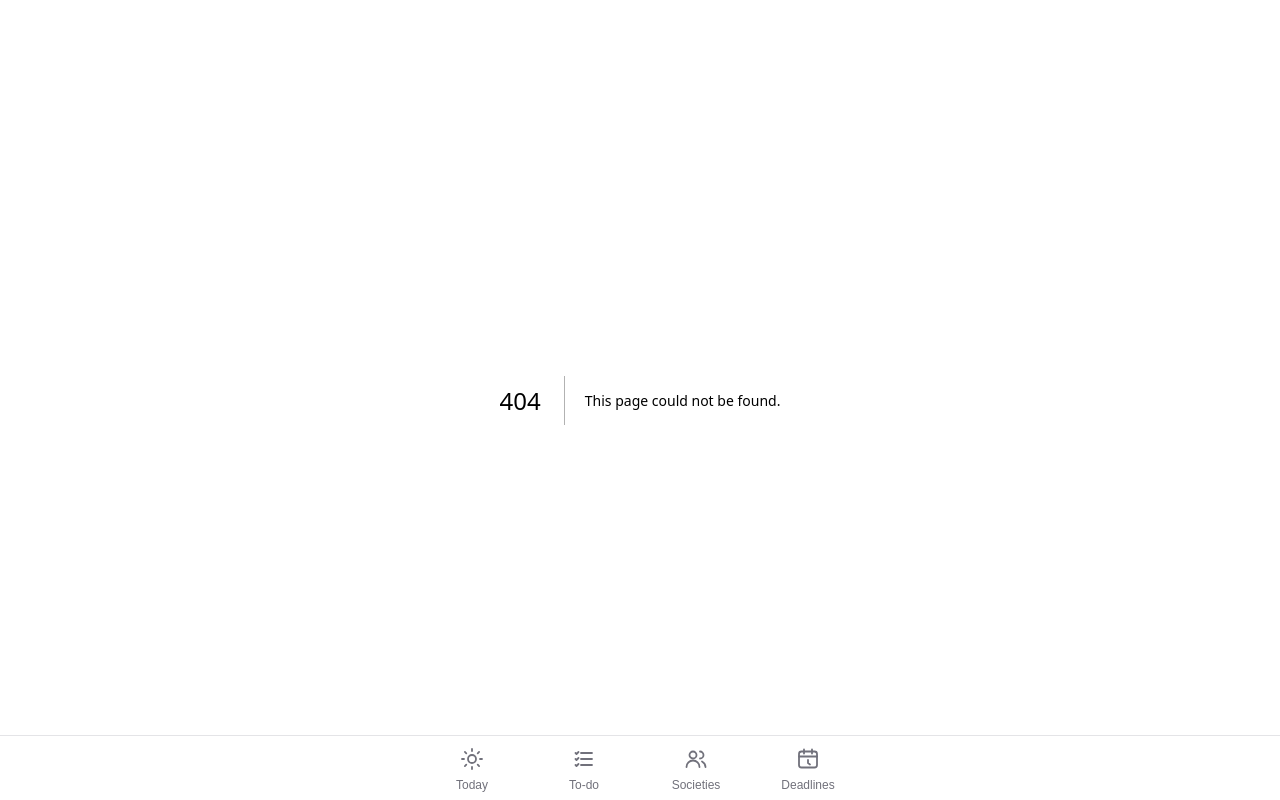
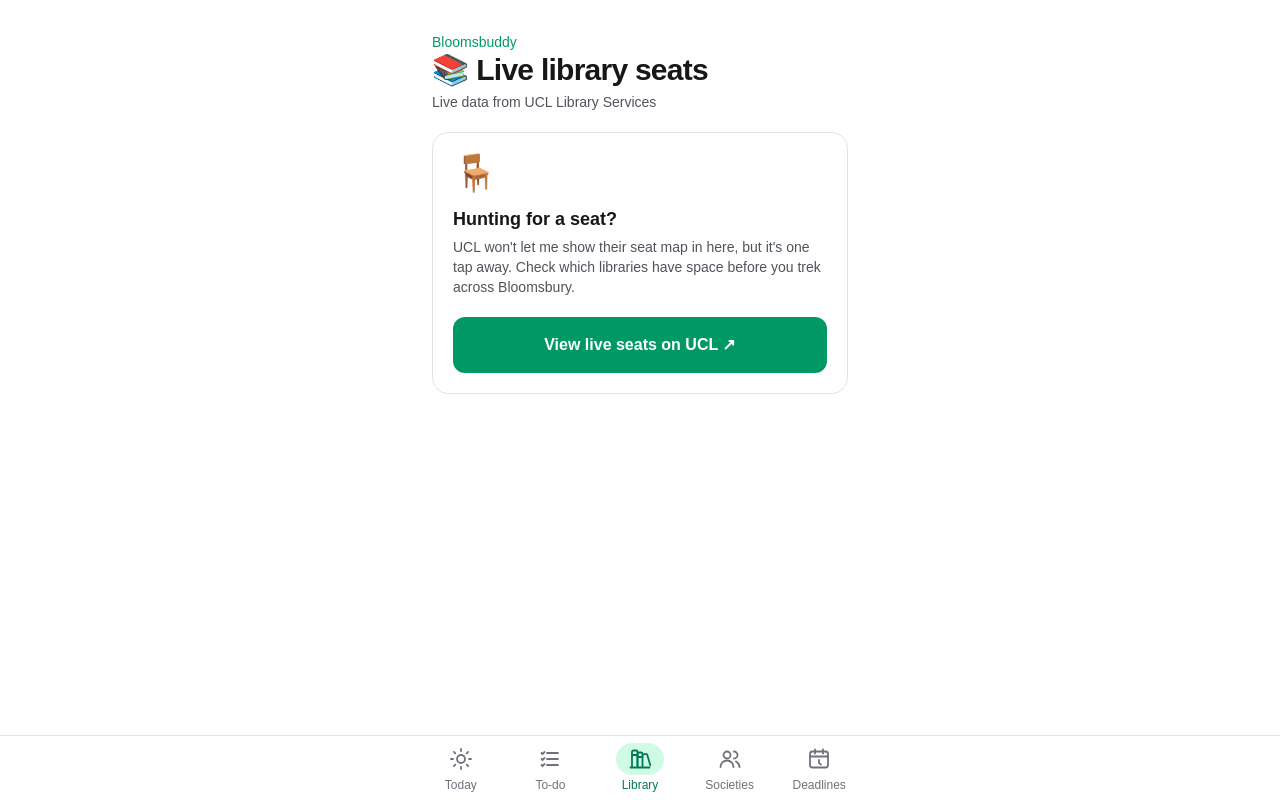
Before and after one commit to rufusgsmith/bloomsbuddy, a Next.js app: page /library in a window 1280 px wide. Before the commit this address had no page. Built offline with nearby package versions, Linux system fonts and the light colour scheme.

Commit message:
Library seats added but with just a link to the website

```diff
--- /dev/null
+++ b/app/library/library-view.tsx
@@ -0,0 +1,37 @@
+// The Library tab. Links out to UCL's live seat page: UCL sends X-Frame-Options: SAMEORIGIN
+// (and Cloudflare's bot check), so it can't be embedded in an iframe here.
+// Nothing is fetched server-side: recommendations keep using the mock seat estimates.
+
+const SEATS_URL = "https://www.ucl.ac.uk/library/forms/indigo-seat-availability.php?loc=all";
+
+export function LibraryView() {
+  return (
+    <main className="mx-auto w-full max-w-md px-4 pb-28 pt-8">
+      <header className="mb-5">
+        <p className="text-sm font-medium text-emerald-600 dark:text-emerald-400">Bloomsbuddy</p>
+        <h1 className="text-3xl font-semibold tracking-tight">📚 Live library seats</h1>
+        <p className="mt-1 text-sm text-zinc-600 dark:text-zinc-400">
+          Live data from UCL Library Services
+        </p>
+      </header>
+      <section className="rounded-2xl border border-zinc-200 bg-white p-5 dark:border-zinc-800 dark:bg-zinc-900">
+        <p className="text-4xl" aria-hidden>
+          🪑
+        </p>
+        <h2 className="mt-3 text-lg font-semibold">Hunting for a seat?</h2>
+        <p className="mt-1 text-sm text-zinc-600 dark:text-zinc-400">
+          UCL won&apos;t let me show their seat map in here, but it&apos;s one tap away. Check
+          which libraries have space before you trek across Bloomsbury.
+        </p>
+        <a
+          href={SEATS_URL}
+          target="_blank"
+          rel="noopener noreferrer"
+          className="mt-5 flex min-h-14 w-full items-center justify-center rounded-xl bg-emerald-600 px-4 text-base font-semibold text-white hover:bg-emerald-700 dark:bg-emerald-500 dark:text-emerald-950 dark:hover:bg-emerald-400"
+        >
+          View live seats on UCL ↗
+        </a>
+      </section>
+    </main>
+  );
+}
--- /dev/null
+++ b/app/library/page.tsx
@@ -0,0 +1,10 @@
+import type { Metadata } from "next";
+import { LibraryView } from "./library-view";
+
+export const metadata: Metadata = {
+  title: "Library · Bloomsbuddy",
+};
+
+export default function LibraryPage() {
+  return <LibraryView />;
+}
--- a/app/tab-bar.tsx
+++ b/app/tab-bar.tsx
@@ -25,6 +25,18 @@
       <>
         <path d="M9 6h11M9 12h11M9 18h11" />
         <path d="m3.5 6 1 1 2-2M3.5 12l1 1 2-2M3.5 18l1 1 2-2" />
+      </>
+    ),
+  },
+  {
+    href: "/library",
+    label: "Library",
+    icon: (
+      <>
+        <path d="M4 19.5V5a1.5 1.5 0 0 1 1.5-1.5H8A1.5 1.5 0 0 1 9.5 5v14.5" />
+        <path d="M9.5 19.5V7a1.5 1.5 0 0 1 1.5-1.5h2A1.5 1.5 0 0 1 14.5 7v12.5" />
+        <path d="m15 7.6 2.4-.7a1.5 1.5 0 0 1 1.9 1l3 10.4" />
+        <path d="M2.5 20.5h19M4 8h5.5M9.5 10h5" />
       </>
     ),
   },
@@ -65,7 +77,7 @@
       aria-label="Main"
       className="fixed inset-x-0 bottom-0 z-40 border-t border-zinc-200 bg-white/95 pb-[env(safe-area-inset-bottom)] backdrop-blur dark:border-zinc-800 dark:bg-zinc-950/95"
     >
-      <ul className="mx-auto grid w-full max-w-md grid-cols-4">
+      <ul className="mx-auto grid w-full max-w-md grid-cols-5">
         {TABS.map((tab) => {
           const active = isActive(pathname, tab.href);
           return (
@@ -80,7 +92,7 @@
                 }`}
               >
                 <span
-                  className={`flex h-8 w-14 items-center justify-center rounded-full ${
+                  className={`flex h-8 w-12 items-center justify-center rounded-full ${
                     active ? "bg-emerald-100 dark:bg-emerald-950" : ""
                   }`}
                 >
```
Also changed, not shown: 1 other file (tests, documents, lock files or other folders).
